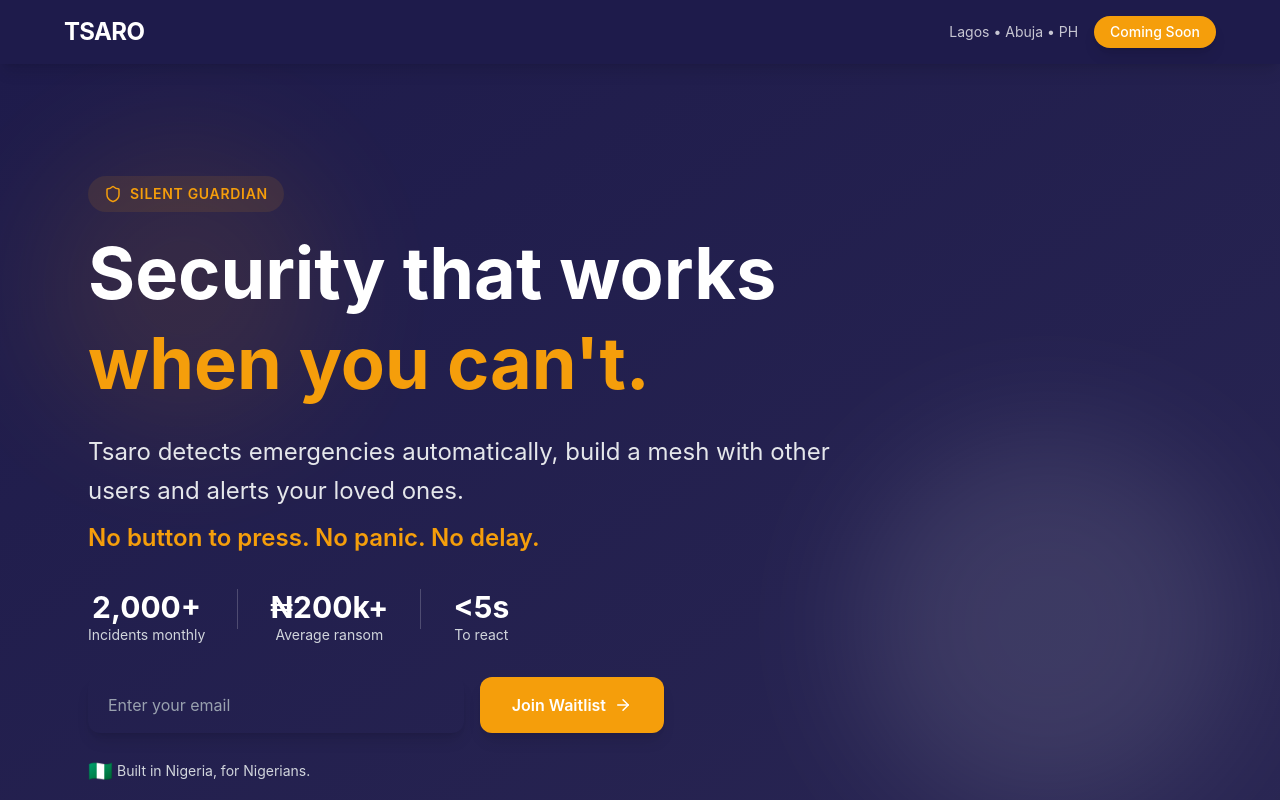
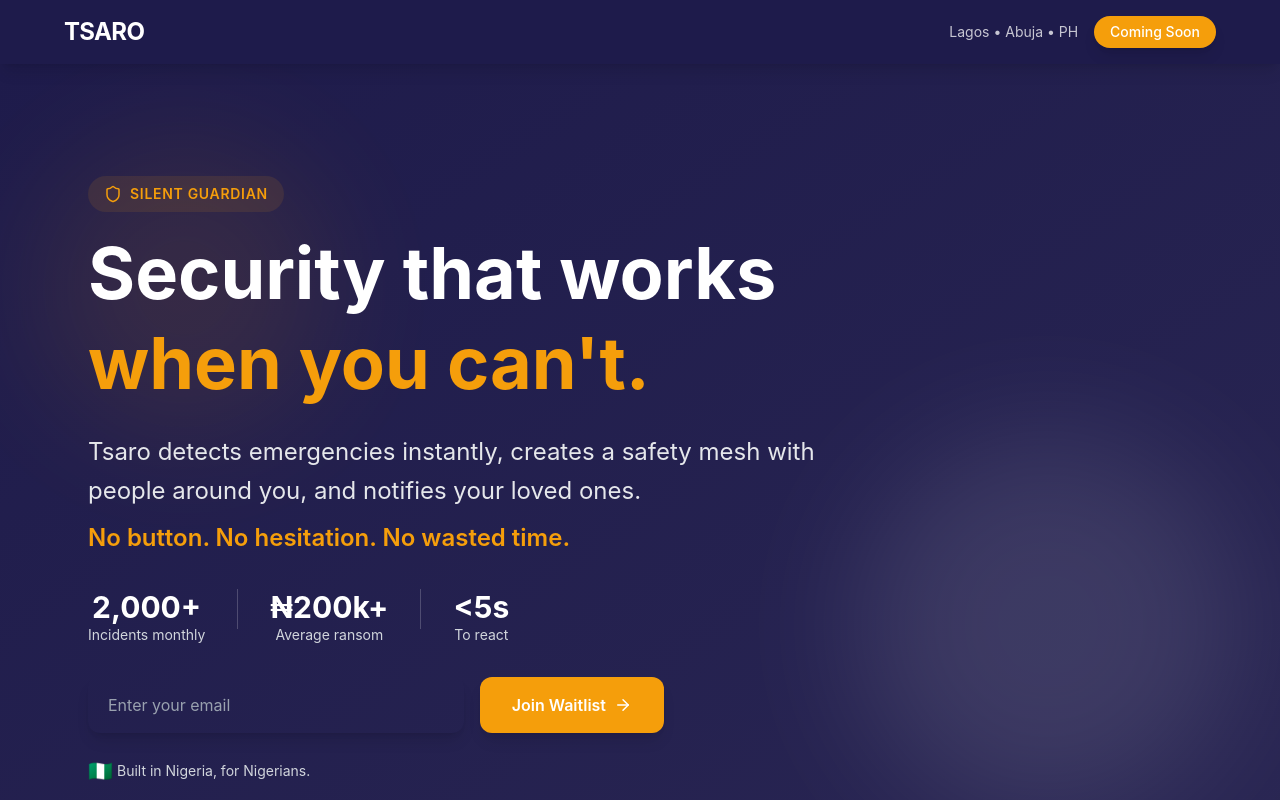
Before and after one commit to toyosee/tsaro, a React (Vite) app: page / in a window 1280 px wide. Shown: the top 800 px of the page. Built offline with nearby package versions, Linux system fonts and the light colour scheme; no server answers.

Commit message:
Tagline fixed

```diff
--- a/src/App.jsx
+++ b/src/App.jsx
@@ -105,8 +105,12 @@
             </motion.h2>
 
             <motion.p variants={fadeInUp} className="text-xl md:text-2xl mb-8 text-gray-200 leading-relaxed">
-              Tsaro detects emergencies automatically, build a mesh with other users and alerts your loved ones.
-              <span className="text-tsaro-amber block mt-2 font-semibold">No button to press. No panic. No delay.</span>
+              <p>
+                Tsaro detects emergencies instantly, creates a safety mesh with people around you, and notifies your loved ones.
+                <span className="text-tsaro-amber block mt-2 font-semibold">
+                  No button. No hesitation. No wasted time.
+                </span>
+              </p>
             </motion.p>
 
             {/* Stats Row */}
```
